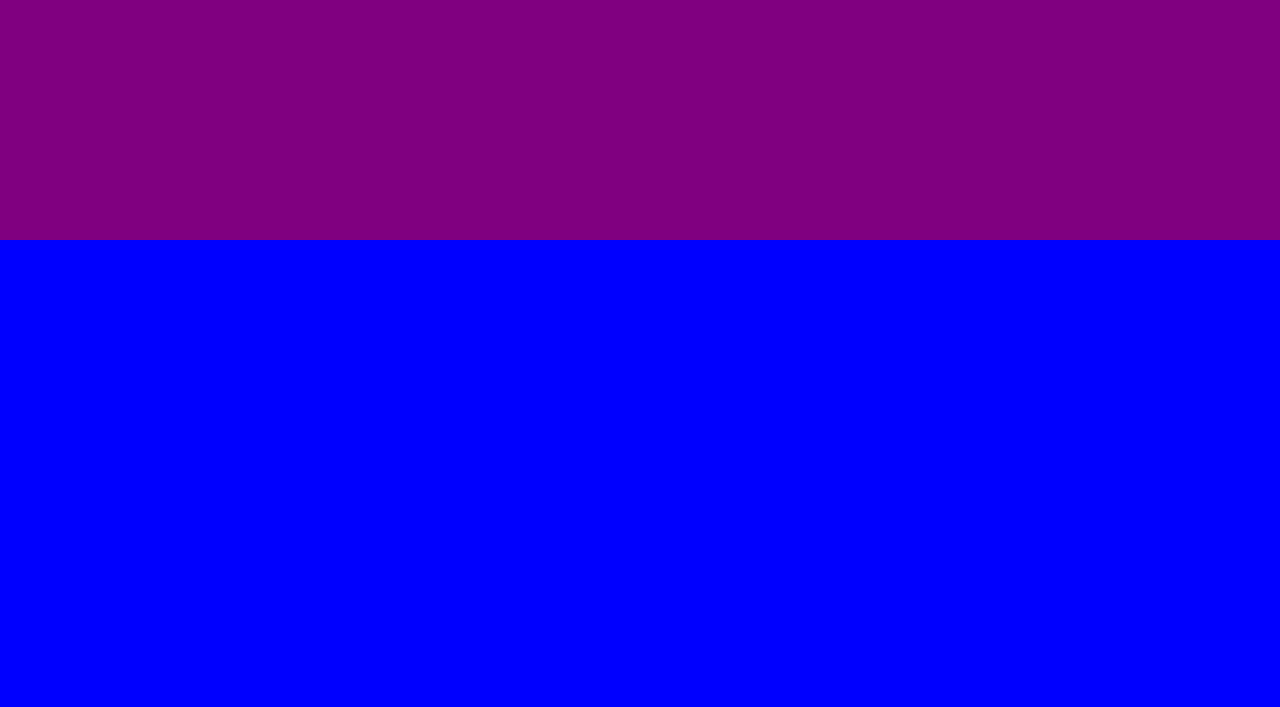
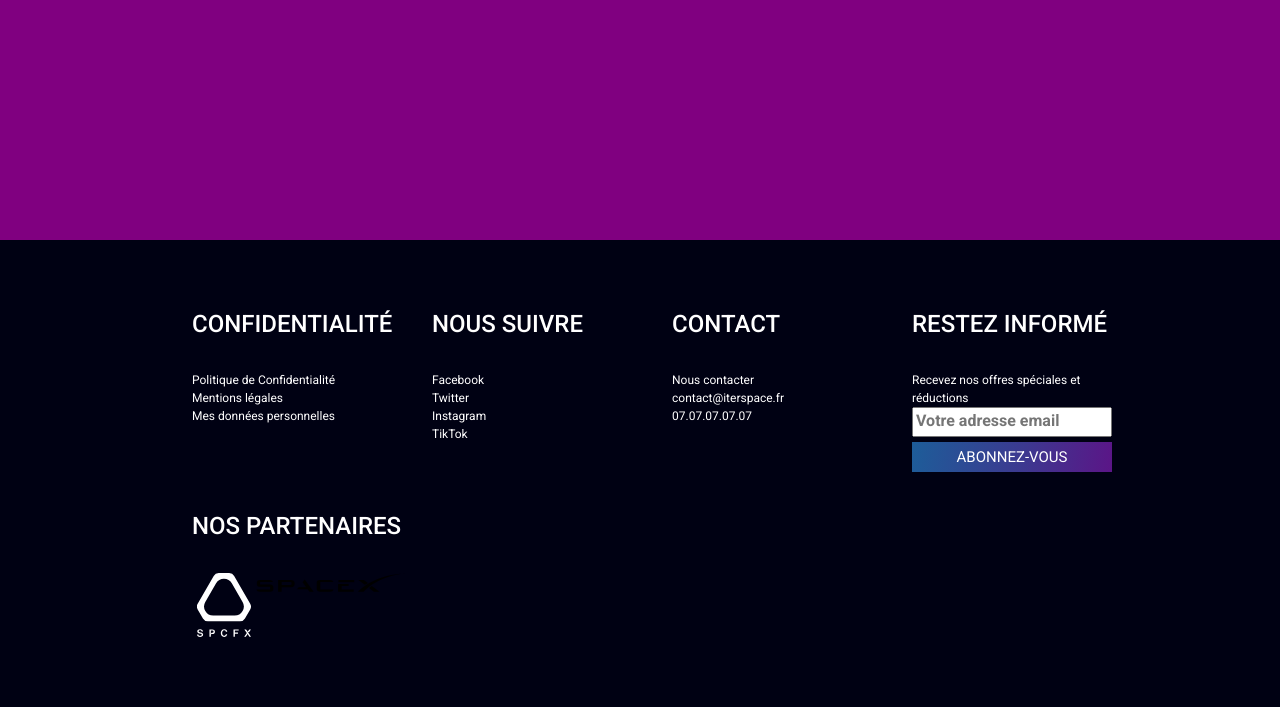
Before and after one commit to Kaoutiz/IterSpace, a PHP site: page / in a window 1280 px wide. Shown: the part 4560-5267 px from the top of the page. Before the commit the page ends 4800 px from the top, so only its background shows below. Run offline with PHP 8.4, Linux system fonts and the light colour scheme; some web fonts are replaced.

Commit message:
Footer V1
Première version du footer, elle permet d'avoir le visuel de base pour développer les pages interne au site dans de meilleurs conditions.

```diff
--- /dev/null
+++ b/assets/css/footer.css
@@ -0,0 +1,49 @@
+footer{
+    padding: 50px;
+    background-color: #000113;
+}
+
+footer .container {
+    display: flex;
+  }
+
+footer h3{
+    font-size: 24px;
+    text-transform: uppercase;
+    font-family: Roboto;
+    margin-bottom: 32px;
+}
+
+footer .container div{
+    padding: 20px;
+    display: flex;
+    flex-direction: column;
+    min-width: 240px;
+    font-size: 12px;
+}
+
+footer button.rounded-btn{
+    border-radius: 0px;
+    height: 30px;
+}
+footer .container div div{
+    padding: 0px;
+    flex-direction: row;
+    justify-content: space-between;
+}
+
+footer form input{
+    margin-bottom: 5px;
+    height: 30px;
+    width: 100%;
+}
+footer form input::placeholder{
+    font-weight: bold;
+    font-size: 16px;
+}
+
+#spacex-logo{
+    height: auto;
+    width: 50%;
+    color: white;
+}
--- /dev/null
+++ b/assets/templates/footer.php
@@ -0,0 +1,41 @@
+<link rel="stylesheet" type="text/css" href="./assets/css/footer.css">
+<footer>
+    <div class="container">
+        <div>
+            <h3>Confidentialité</h3>
+            <a href="#" target="_self" title="">Politique de Confidentialité</a>
+            <a href="#" target="_self" title="">Mentions légales</a>
+            <a href="#" target="_self" title="">Mes données personnelles</a>
+        </div>
+        <div>
+            <h3>Nous suivre</h3>
+            <a href="#" target="_self" title="">Facebook</a>
+            <a href="#" target="_self" title="">Twitter</a>
+            <a href="#" target="_self" title="">Instagram</a>
+            <a href="#" target="_self" title="">TikTok</a>
+        </div>
+        <div>
+            <h3>Contact</h3>
+            <a href="#" target="_self" title="">Nous contacter</a>
+            <a href="=mailto:#" target="_self" title="">contact@iterspace.fr</a>
+            <a href="tel:#" target="_self" title="">07.07.07.07.07</a>
+        </div>
+        <div>
+            <h3>Restez informé</h3>
+            <form>
+                <label for="newsletter">Recevez nos offres spéciales et réductions</label>
+                <input type="text" id="newsletter" placeholder="Votre adresse email">
+                <button class="rounded-btn">Abonnez-vous</button>
+            </form>
+        </div>
+    </div>
+    <div class="container">
+        <div>
+            <h3>Nos partenaires</h3>
+            <div>
+                <a href="https://www.spacefox.shop/fr/" target="_blank" title="Site de SpaceFox"><img src="./assets/img/space-fox-logo.svg" alt="Logo de SpaceFox" width="64" height="64"></a>
+                <a href="https://www.spacex.com" target="_blank" title="Site de SpaceX"><img id="spacex-logo" src="./assets/img/SpaceX-Logo.svg" alt="Logo de Space X" width="64" height="64"></a>
+            </div>
+        </div>
+    </div>
+</footer>
--- a/index.php
+++ b/index.php
@@ -84,11 +84,7 @@
                 <!-- Votre code ici... -->
             </div>
         </section>
-        <footer>
-            <div class="container">
-                <!-- Votre code ici... -->
-            </div>
-        </footer>
+        <?php include 'assets/templates/footer.php';?>
     </body>
     <!-- BEGIN: LIBRAIRIES SCRIPTS -->
     <script type="text/javascript" src="//cdn.jsdelivr.net/npm/slick-carousel@1.8.1/slick/slick.min.js"></script>
```
Also changed, not shown: assets/img/SpaceX-Logo.svg (added), assets/img/space-fox-logo.svg (added).
